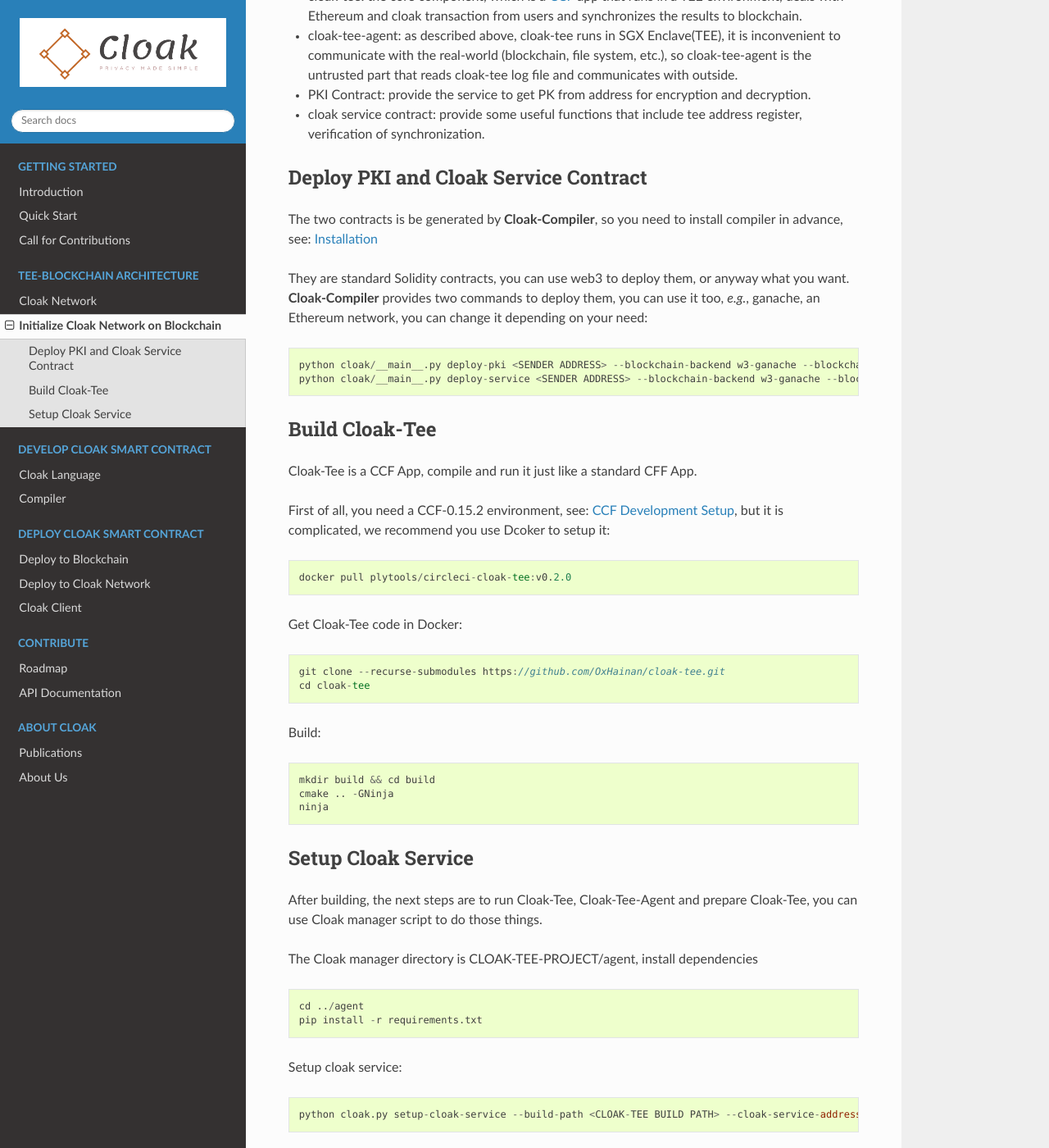
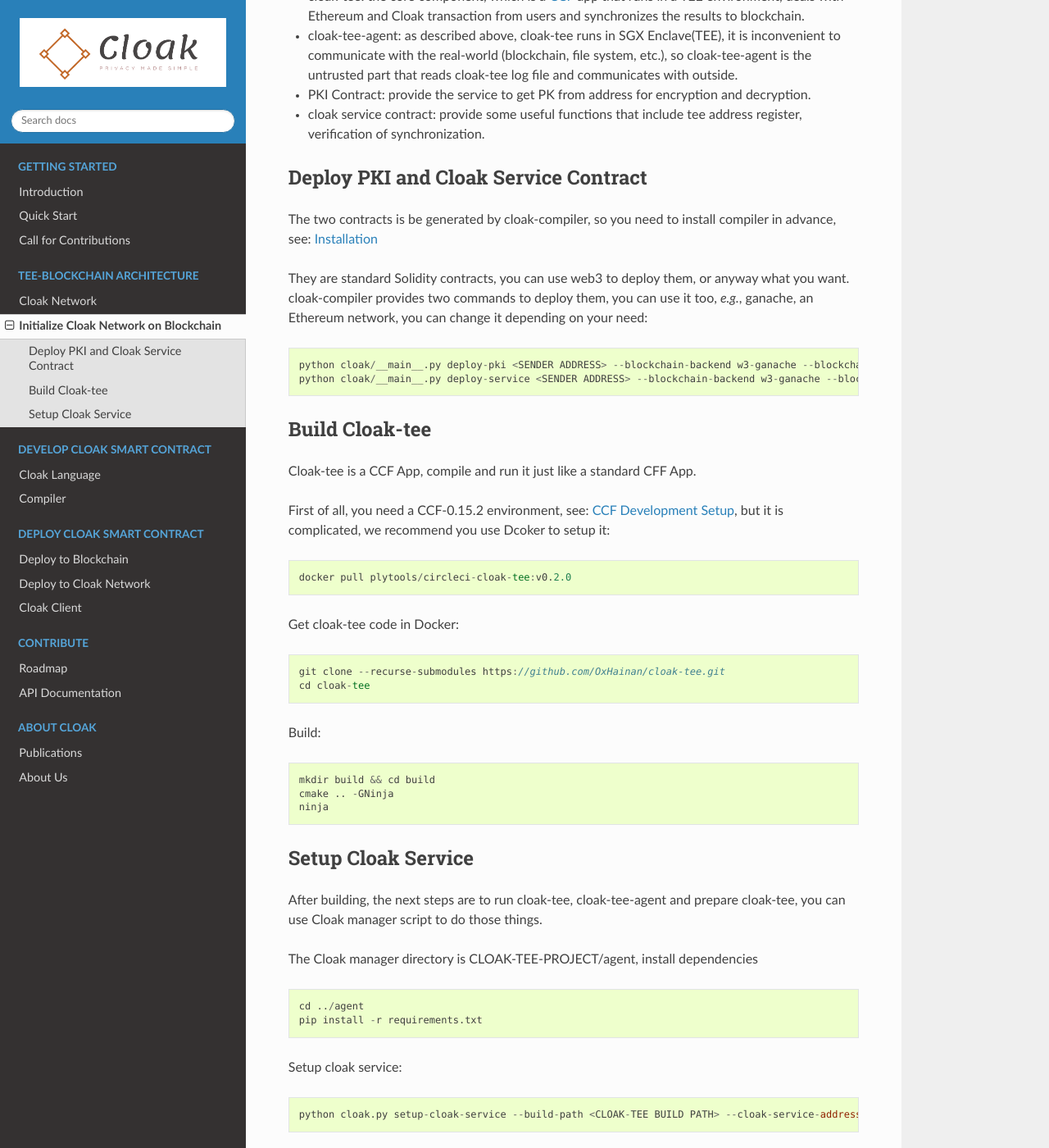
Before and after one commit to OxHainan/cloak-docs, a Sphinx documentation site: the page built from docs/source/tee-blockchain-architecture/initialize-cloak-network-on-blockchain.rst, in a window 1280 px wide and 1400 px high, scrolled down 224 px. Shown: the whole window at 82% size. Built offline with Sphinx 7.4.7 and the Read the Docs theme 2.0.0, drawn with Linux system fonts in a browser that asks for light colours; some of the changed text lies outside the part shown.

```diff
--- a/docs/source/tee-blockchain-architecture/initialize-cloak-network-on-blockchain.rst
+++ b/docs/source/tee-blockchain-architecture/initialize-cloak-network-on-blockchain.rst
@@ -5,7 +5,7 @@ Initialize Cloak Network on Blockchain
 A cloak service includes four components, they are listed below:
 
 * cloak-tee: the core component, which is a `CCF <https://github.com/microsoft/CCF>`__ app that runs in a TEE environment,
-  deals with Ethereum and cloak transaction from users and synchronizes the results to blockchain.
+  deals with Ethereum and Cloak transaction from users and synchronizes the results to blockchain.
 * cloak-tee-agent: as described above, cloak-tee runs in SGX Enclave(TEE), it is inconvenient to
   communicate with the real-world (blockchain, file system, etc.), so cloak-tee-agent is the untrusted
   part that reads cloak-tee log file and communicates with outside.
@@ -15,20 +15,20 @@ A cloak service includes four components, they are listed below:
 
 Deploy PKI and Cloak Service Contract
 ***************************************
-The two contracts is be generated by **Cloak-Compiler**, so you need to install compiler in advance, see:
+The two contracts is be generated by cloak-compiler, so you need to install compiler in advance, see:
 `Installation <https://oxhainan-cloak-docs.readthedocs-hosted.com/en/latest/started/quick-start.html#installation>`__
 
 They are standard Solidity contracts, you can use web3 to deploy them, or anyway what you want.
-**Cloak-Compiler** provides two commands to deploy them, you can use it too, *e.g.*, ganache, an Ethereum network, you can change it depending on your need:
+cloak-compiler provides two commands to deploy them, you can use it too, *e.g.*, ganache, an Ethereum network, you can change it depending on your need:
 
 .. code::
 
      python cloak/__main__.py deploy-pki <SENDER ADDRESS> --blockchain-backend w3-ganache --blockchain-node-uri http://127.0.0.1:8545
      python cloak/__main__.py deploy-service <SENDER ADDRESS> --blockchain-backend w3-ganache --blockchain-node-uri http://127.0.0.1:8545
 
-Build Cloak-Tee
+Build Cloak-tee
 **********************
-Cloak-Tee is a CCF App, compile and run it just like a standard CFF App.
+Cloak-tee is a CCF App, compile and run it just like a standard CFF App.
 
 First of all, you need a CCF-0.15.2 environment, see: `CCF Development Setup <https://microsoft.github.io/CCF/main/build_apps/build_setup.html>`__, but it is complicated, we recommend you use Dcoker to setup it:
 
@@ -36,7 +36,7 @@ First of all, you need a CCF-0.15.2 environment, see: `CCF Development Setup <ht
 
    docker pull plytools/circleci-cloak-tee:v0.2.0
 
-Get Cloak-Tee code in Docker:
+Get cloak-tee code in Docker:
 
 .. code-block::
 
@@ -53,7 +53,7 @@ Build:
 
 Setup Cloak Service
 **********************
-After building, the next steps are to run Cloak-Tee, Cloak-Tee-Agent and prepare Cloak-Tee, you can use Cloak manager script to do those things.
+After building, the next steps are to run cloak-tee, cloak-tee-agent and prepare cloak-tee, you can use Cloak manager script to do those things.
 
 The Cloak manager directory is CLOAK-TEE-PROJECT/agent, install dependencies
 
@@ -70,4 +70,4 @@ Setup cloak service:
 
 The `build-path` option is the path that you built cloak-tee.
 
-If you want to develop or test Cloak-Tee, ganache-cli may be a good choice as a blockchain backend, after installed ganache and started it, The `--blockchain-http-uri` option should be `http://127.0.0.1:8545`
+If you want to develop or test cloak-tee, ganache-cli may be a good choice as a blockchain backend, after installed ganache and started it, The `--blockchain-http-uri` option should be `http://127.0.0.1:8545`
```
